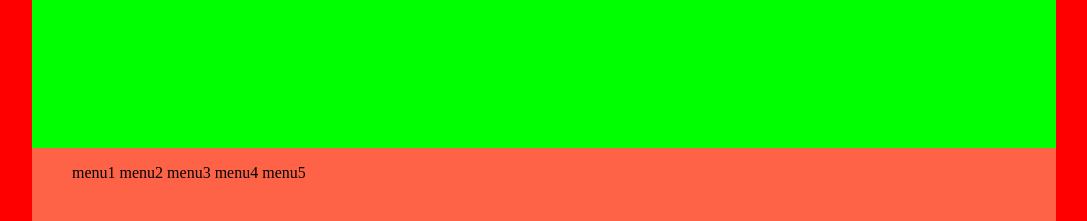
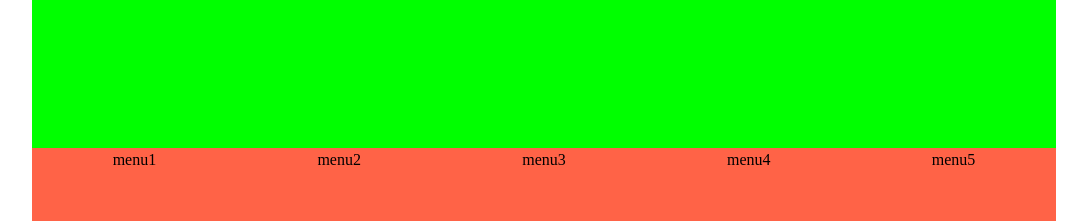
Before and after one commit to kazuko0811/gittest1224, a plain HTML site: page index.html in a window 1280 px wide. Shown: the part 173-394 px from the top of the page, without its empty margins (96-1183 px from the left). Drawn offline with Linux system fonts and the light colour scheme.

Commit message:
ナビ均等配置

```diff
--- a/style.css
+++ b/style.css
@@ -3,7 +3,6 @@
 body {
 	padding: 0;
 	margin: 0;
-	background: red;
 }
 
 .container {
@@ -26,8 +25,18 @@ h1 {
 
 /* ---------- ナビエリア ---------- */
 
+ul {
+	font-size: 0;
+	margin: 0;
+	padding: 0;
+}
+
 .main-navi li {
 	display: inline-block;
+	width: 20%;
+	font-size: medium;
+	line-height: 1.5em;
+	text-align: center;
 }
 
 
@@ -44,6 +53,7 @@ h1 {
 	display: block;
 	font-size: 5em;
 	line-height: 5em;
+	text-align: center;
 	margin: 10% auto;
 	color: #ccc;
 	border: 3px solid #000;
```
